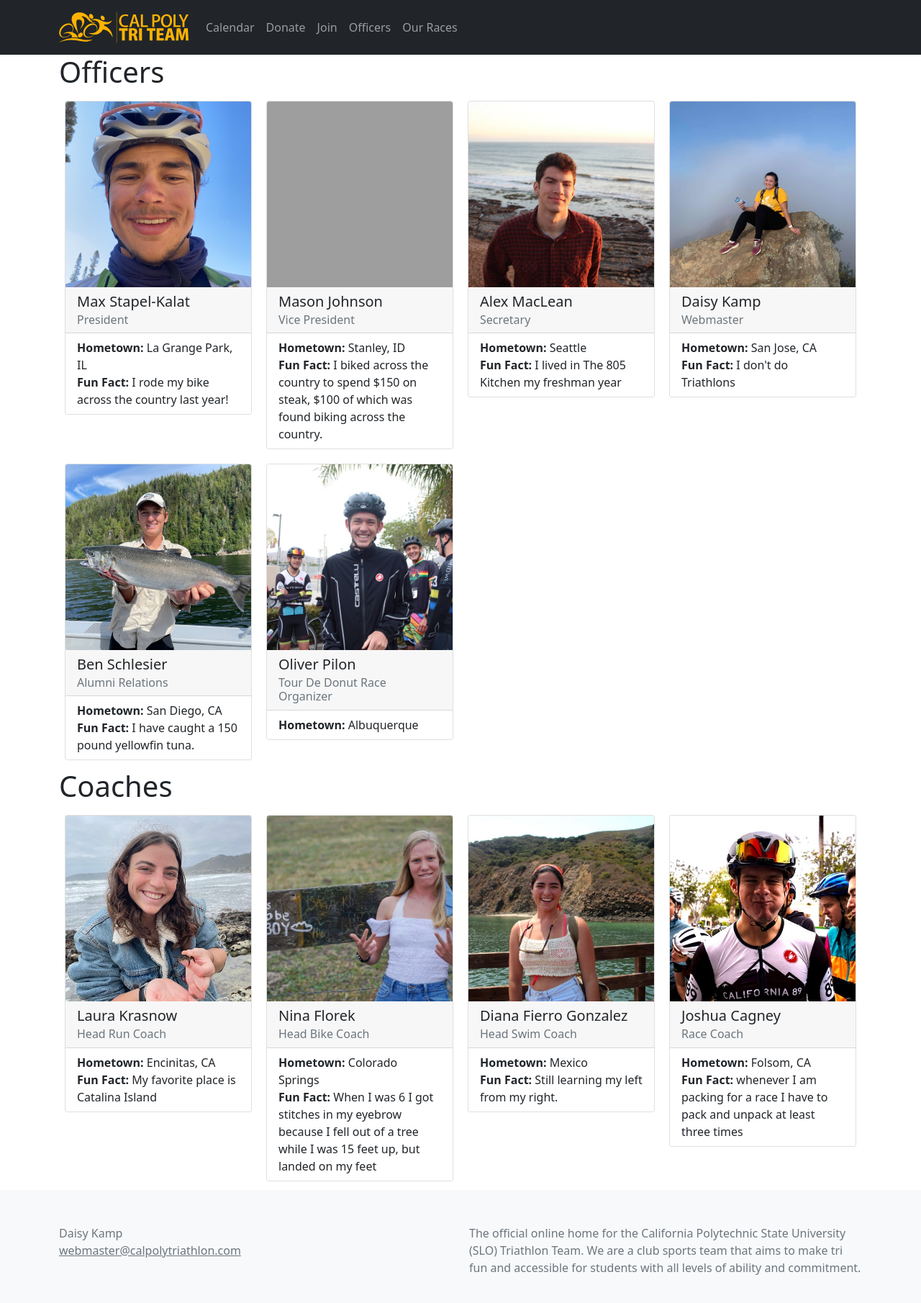
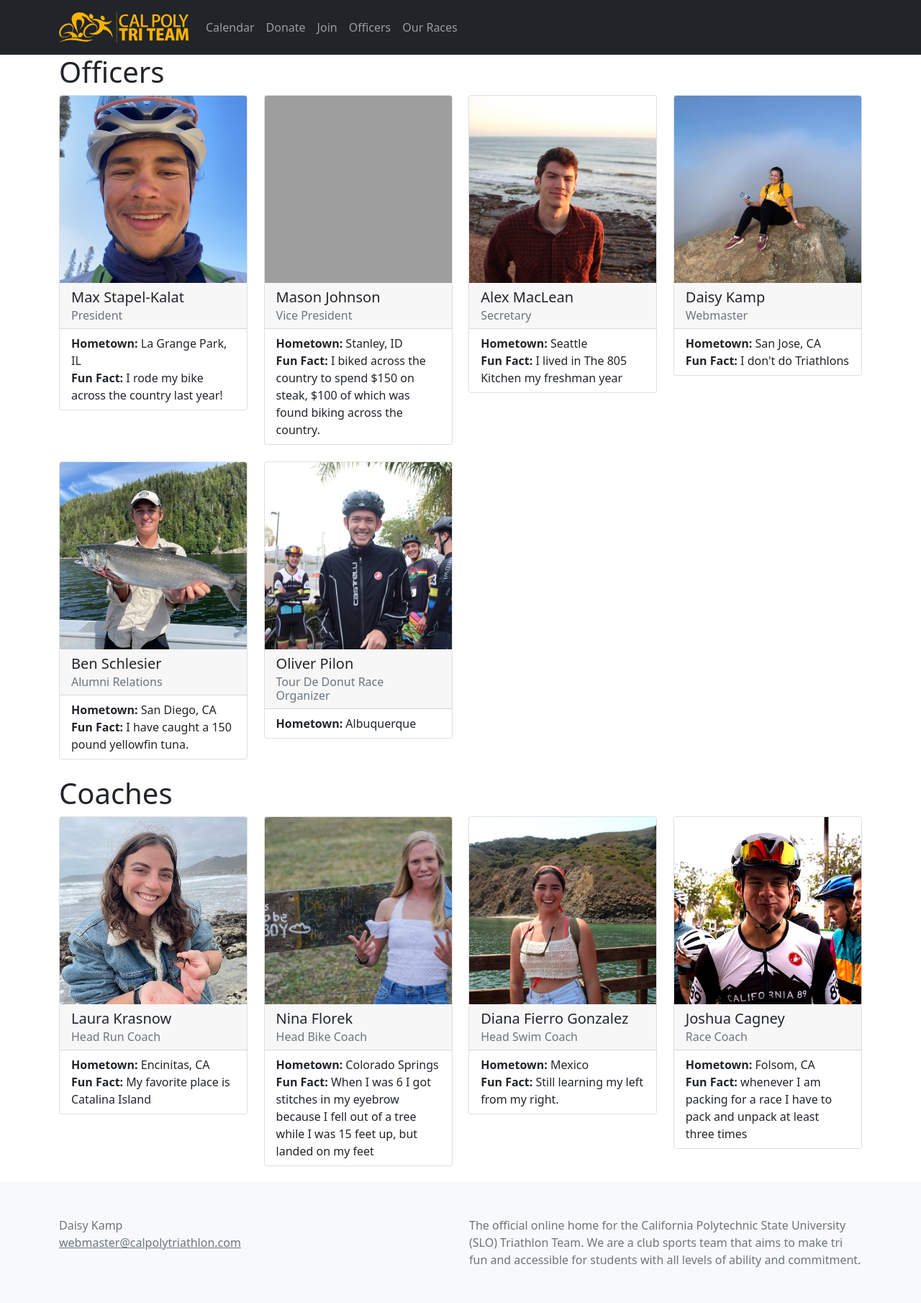
Before and after one commit to CalPolyTriathlon/calpolytriathlon, a Jekyll site: the page built from officers.html, in a window 1280 px wide. Shown: the top 1810 px of the page at 72% size. Built offline with Jekyll 4.4.1, drawn with Linux system fonts in a browser that asks for light colours; grey boxes are pictures that could not be loaded.

Commit message:
officers cleanup

```diff
--- a/_includes/bio-card.html
+++ b/_includes/bio-card.html
@@ -5,7 +5,7 @@
 {% endif %}
 
 <div>
-    <div class="card m-2">
+    <div class="card">
         <div class="bio-img-wrapper">
             <img src="{{ site.baseurl }}/assets/img/bios/{{ photo }}" class="card-img-top">
         </div>
--- a/officers.html
+++ b/officers.html
@@ -9,7 +9,7 @@
         display: grid;
         grid-template-columns: repeat(auto-fit, minmax(250px, 1fr));
         grid-template-rows: auto;
-        grid-gap: 4px;
+        grid-gap: 1.4rem;
     }
 
     .bio-card-grid::after {
```
